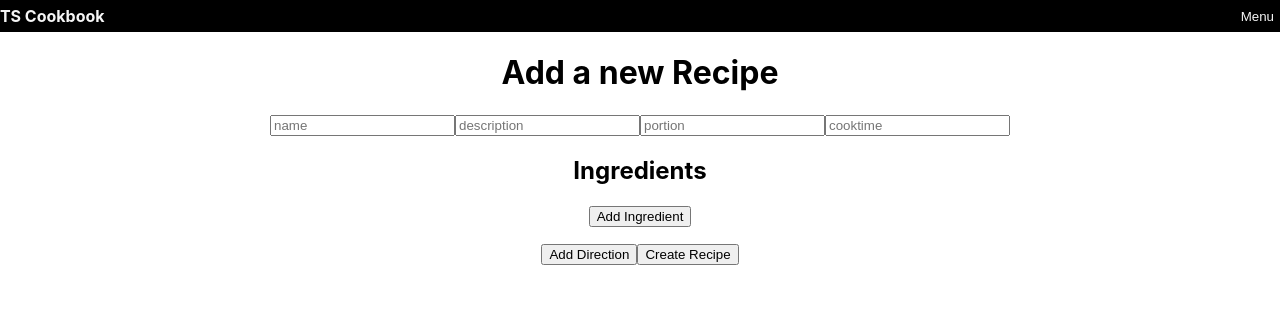
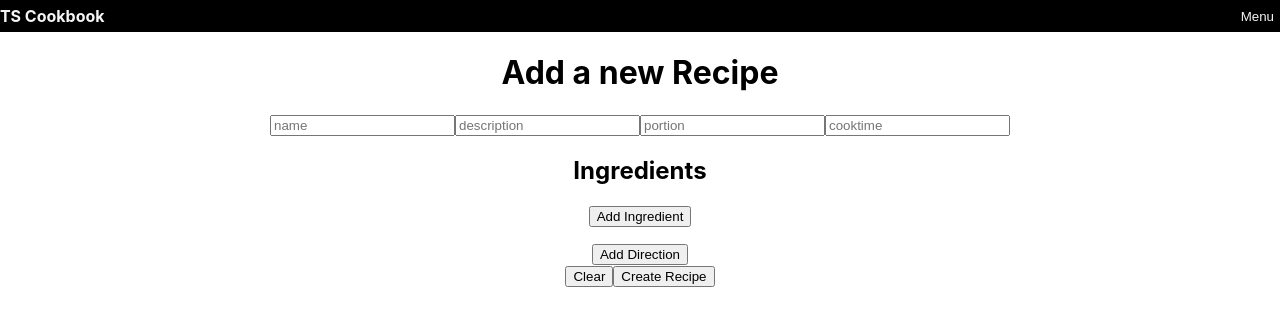
Before and after one commit to Smoopfrog/tscookbook, a React (Create React App) app in the folder frontend/: page /newrecipe in a window 1280 px wide. Shown: the top 326 px of the page. Built offline with nearby package versions, Linux system fonts and the light colour scheme.

Commit message:
add clear button to new recipeform

```diff
--- a/frontend/src/Components/Recipe.tsx
+++ b/frontend/src/Components/Recipe.tsx
@@ -37,7 +37,6 @@ const Recipe = () => {
   return (
     <article>
       <h1>{recipe.title}</h1>
-      <h6>Category: {recipe.category}</h6>
       <h6>Yield: {recipe.portion}</h6>
       <h6>Cooktime: {recipe.cooktime}</h6>
       <p>{recipe.description}</p>
--- a/frontend/src/Components/pages/RecipeForm.tsx
+++ b/frontend/src/Components/pages/RecipeForm.tsx
@@ -2,6 +2,7 @@ import { useForm, useFieldArray } from "react-hook-form";
 import { Recipe } from "../../models/recipe";
 import * as RecipesApi from "../../network/recipes_api";
 import { useLoaderData, useNavigate } from "react-router-dom";
+import { useEffect } from "react";
 
 const RecipeForm = () => {
   const navigate = useNavigate();
@@ -34,6 +35,11 @@ const RecipeForm = () => {
     control,
   });
 
+  const handleReset = () => {
+    directionRemove();
+    ingredientRemove();
+  };
+
   const onSubmit = async (data: Recipe) => {
     try {
       await RecipesApi.createRecipe(data);
@@ -46,7 +52,6 @@ const RecipeForm = () => {
 
   const onSave = async (data: Recipe) => {
     try {
-      console.log(data);
       await RecipesApi.updateRecipe(data);
       navigate(`/myrecipes/${data._id}`);
     } catch (error) {
@@ -122,9 +127,14 @@ const RecipeForm = () => {
         Add Direction
       </button>
       {recipe ? (
-        <button>Save</button>
+        <button type="submit">Save</button>
       ) : (
-        <button type="submit">Create Recipe</button>
+        <div>
+          <button type="reset" onClick={handleReset}>
+            Clear
+          </button>
+          <button type="submit">Create Recipe</button>
+        </div>
       )}
     </form>
   );
```
